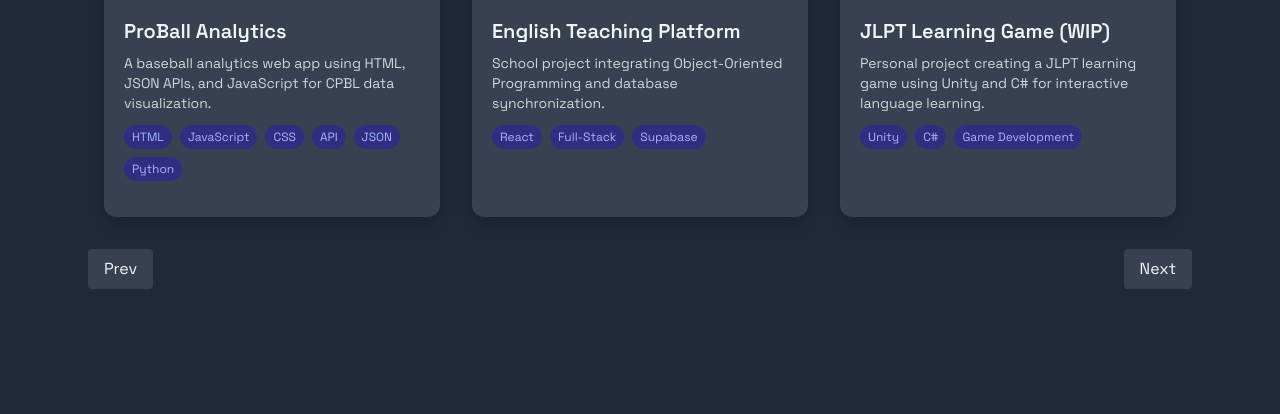
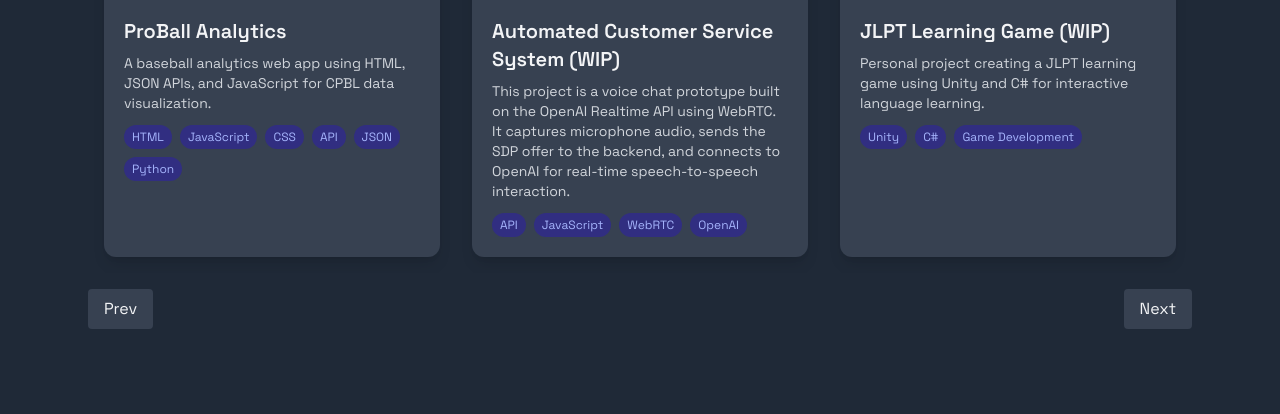
Before and after one commit to Nyxz1828/Personal_Website, a website: page index.html in a window 1280 px wide. Shown: the part 1783-2197 px from the top of the page. Drawn offline with nearby package versions, Linux system fonts and the light colour scheme.

Commit message:
add projects

```diff
--- a/index.html
+++ b/index.html
@@ -78,7 +78,7 @@
     <h3 class="text-3xl font-bold  text-center" id="AbouT_Me">About Me</h3>
     <h2 class="text-1xl  mb-8 text-center" id="Bios">Bios</h2>
     <div class="md:flex gap-8">
-      <img src="https://static.photos/people/640x360/4" class="md:w-1/3 rounded-xl shadow-md mb-6 md:mb-0 object-cover" alt="Profile">
+      <!-- <img src="https://static.photos/people/640x360/4" class="md:w-1/3 rounded-xl shadow-md mb-6 md:mb-0 object-cover" alt="Profile"> -->
       <div class="md:w-2/3">
         <p class="mb-4" id="about_me_text_1">I'm a passionate coder who thrives on building efficient, scalable systems. My main focus is turning data and logic into clean, functional web apps.</p>
         <p class="mb-6" id="about_me_text_2">From back-end automation to modern UI interfaces, I enjoy solving real-world problems with technology.</p>
--- a/projects.json
+++ b/projects.json
@@ -7,12 +7,14 @@
     "tags": ["HTML", "JavaScript", "CSS", "API", "JSON", "Python"]
   },
   {
-    "title": "English Teaching Platform",
-    "link": "English_teaching_Platform.html",
-    "image": "https://static.photos/abstract/640x360/3",
-    "description": "School project integrating Object-Oriented Programming and database synchronization.",
-    "tags": ["React", "Full-Stack", "Supabase"]
-  },
+    "title": "Automated Customer Service System (WIP)",
+    "link": "https://github.com/Nyxz1828/Realtime_Customer_Service_VoiceChat_with_OpenAI_API",
+    "image": "https://static.vecteezy.com/system/resources/previews/023/849/958/original/customer-service-icon-in-flat-design-female-call-center-with-headphones-and-microphone-is-using-laptop-symbols-of-help-and-support-teams-png.png",
+    "description": "This project is a voice chat prototype built on the OpenAI Realtime API using WebRTC. It captures microphone audio, sends the SDP offer to the backend, and connects to OpenAI for real-time speech-to-speech interaction.",
+    "tags": ["API", "JavaScript", "WebRTC", "OpenAI"]
+  }
+  ,
+
     {
     "title": "JLPT Learning Game (WIP)",
     "link": "JLPT_Learning_Game.html",
@@ -27,5 +29,12 @@
     "image": "https://static.vecteezy.com/system/resources/thumbnails/049/355/955/small_2x/receipt-icon-set-tax-payment-reciept-symbol-order-purchase-invoice-sign-credit-debt-bill-icon-in-black-filled-and-outlined-style-vector.jpg",
     "description": "A bill splitting app with a financial dashboard by using tesseract OCR for receipt scanning and React for the frontend.",
     "tags": ["React", "Full-Stack", "tesseract OCR"]
+  },
+  {
+    "title": "English Teaching Platform",
+    "link": "English_teaching_Platform.html",
+    "image": "https://static.photos/abstract/640x360/3",
+    "description": "School project integrating Object-Oriented Programming and database synchronization.",
+    "tags": ["React", "Full-Stack", "Supabase"]
   }
 ]
```
Also changed, not shown: English_teaching_Platform.html (+1 -1 lines).
